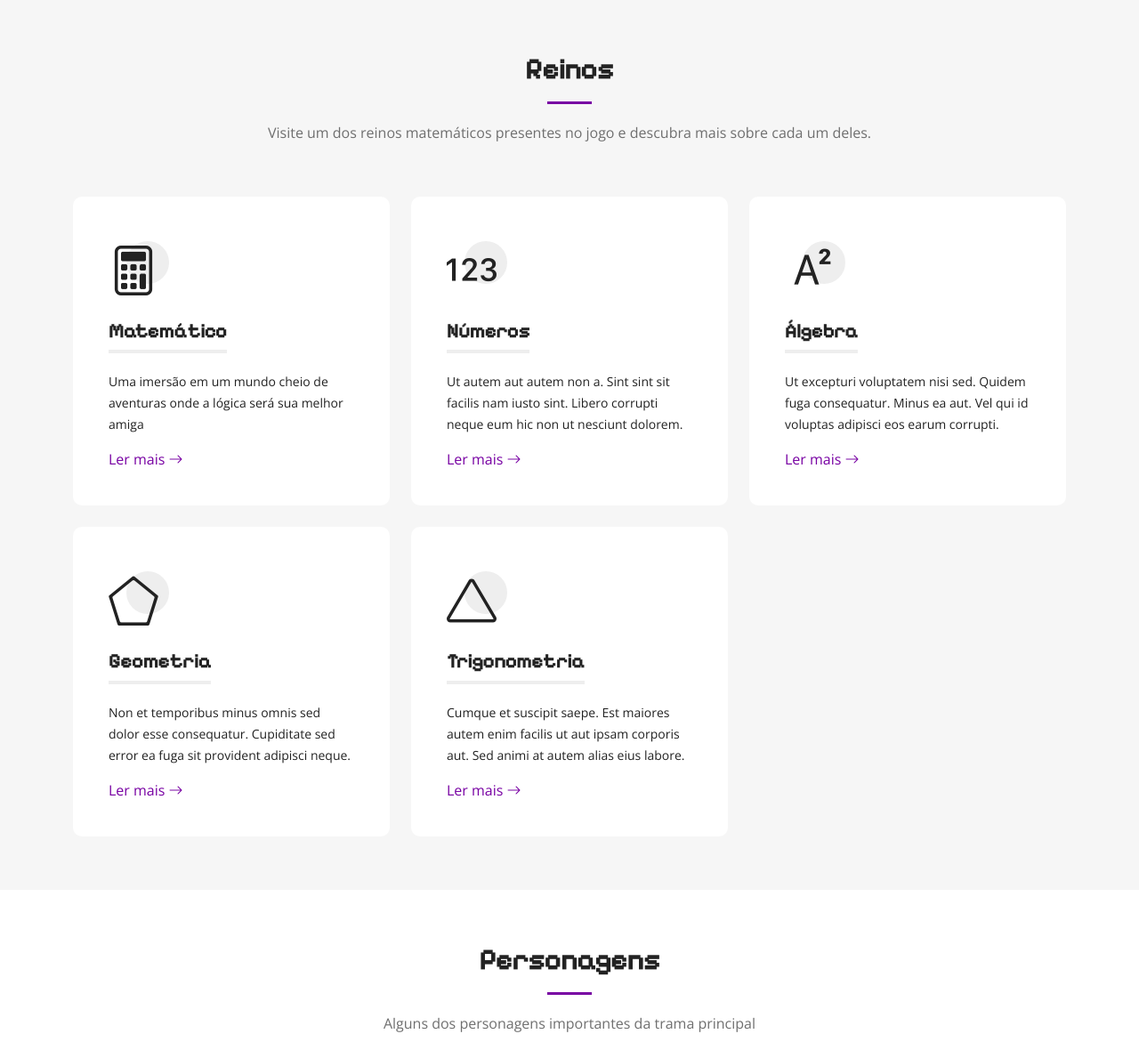
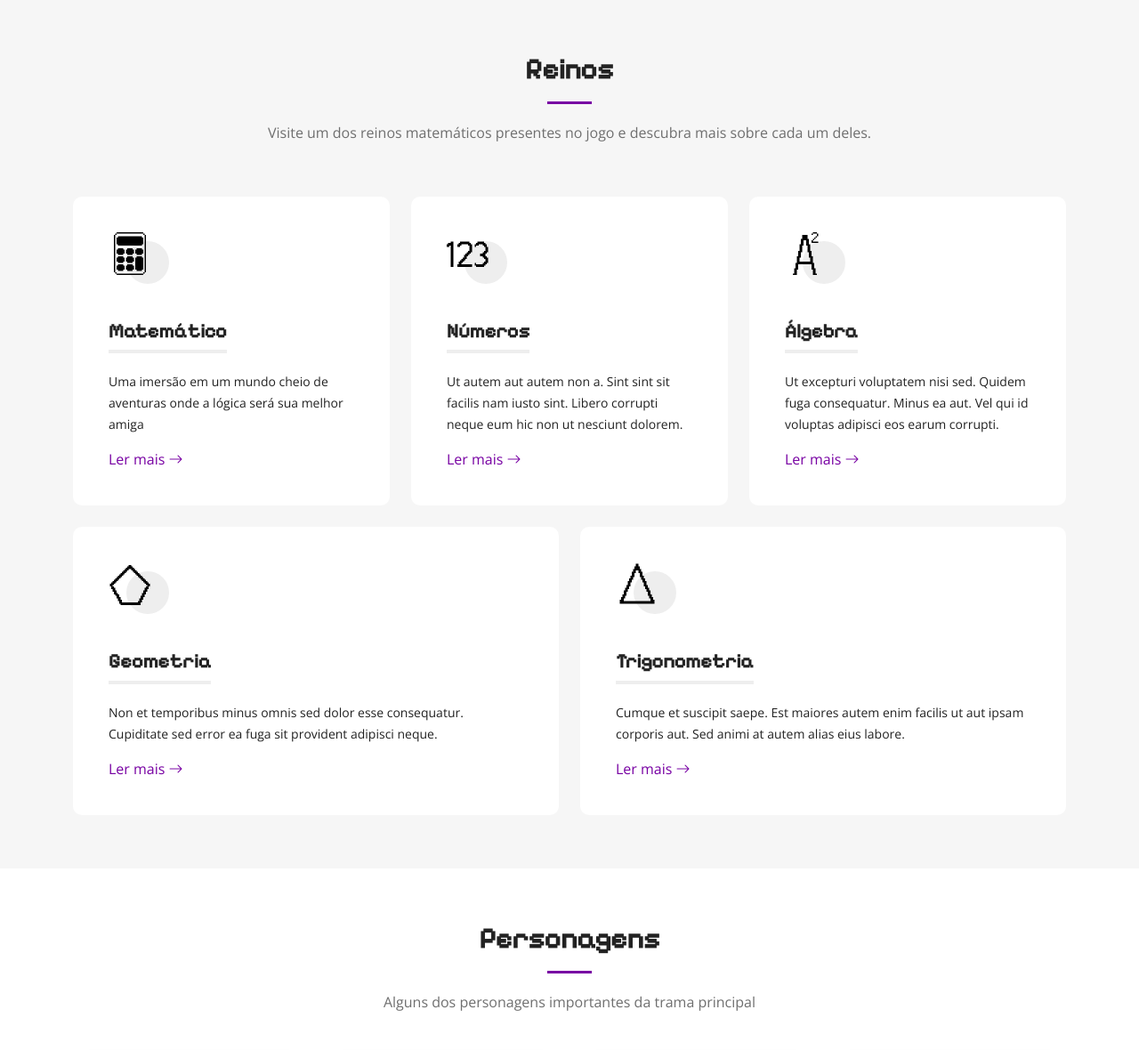
Before and after one commit to GanestGamer11/septandara, a PHP site: page / in a window 1280 px wide. Shown: the part 2551-3731 px from the top of the page at 89% size. Run offline with PHP 8.4, Linux system fonts and the light colour scheme.

Commit message:
disposicao dos icones

```diff
--- a/assets/css/main.css
+++ b/assets/css/main.css
@@ -951,7 +951,7 @@ section {
   margin-bottom: 50px;
 }
 
-.services .service-item .icon i {
+.services .service-item .icon img {
   color: var(--color-default);
   font-size: 56px;
   transition: ease-in-out 0.3s;
--- a/index.html
+++ b/index.html
@@ -187,7 +187,7 @@
           <div class="col-lg-4 col-md-6">
             <div class="service-item  position-relative">
               <div class="icon">
-                <i class="bi bi-calculator"></i>
+                <img src="assets/img/calculadora-icon.png" alt="calculadora" width="100%">
               </div>
               <h3>Matemático</h3>
               <p>Uma imersão em um mundo cheio de aventuras onde a lógica  será sua melhor amiga</p>
@@ -198,7 +198,7 @@
           <div class="col-lg-4 col-md-6">
             <div class="service-item position-relative">
               <div class="icon">
-                <i class="bi bi-123"></i>
+                <img src="assets/img/numeros-icon.png" alt="numeros" width="100%">
               </div>
               <h3>Números</h3>
               <p>Ut autem aut autem non a. Sint sint sit facilis nam iusto sint. Libero corrupti neque eum hic non ut nesciunt dolorem.</p>
@@ -209,7 +209,7 @@
           <div class="col-lg-4 col-md-6">
             <div class="service-item position-relative">
               <div class="icon">
-                <i class="bi bi-superscript"></i>
+                <img src="assets/img/algebra-icon.png" alt="algebra" width="100%">
               </div>
               <h3>Álgebra</h3>
               <p>Ut excepturi voluptatem nisi sed. Quidem fuga consequatur. Minus ea aut. Vel qui id voluptas adipisci eos earum corrupti.</p>
@@ -217,10 +217,10 @@
             </div>
           </div><!-- End Service Item -->
 
-          <div class="col-lg-4 col-md-6">
+          <div class="col-lg-6 col-md-6">
             <div class="service-item position-relative">
               <div class="icon">
-                <i class="bi bi-pentagon"></i>
+                <img src="assets/img/geometria-icon.png" alt="geometria" width="100%">
              </div>
               <h3>Geometria</h3>
               <p>Non et temporibus minus omnis sed dolor esse consequatur. Cupiditate sed error ea fuga sit provident adipisci neque.</p>
@@ -228,10 +228,10 @@
             </div>
           </div><!-- End Service Item -->
 
-          <div class="col-lg-4 col-md-6">
+          <div class="col-lg-6 col-md-6">
             <div class="service-item position-relative">
               <div class="icon">
-                <i class="bi bi-triangle"></i>
+                <img src="assets/img/trigonometria-icon.png" alt="Trigonometria" width="100%">
               </div>
               <h3>Trigonometria</h3>
               <p>Cumque et suscipit saepe. Est maiores autem enim facilis ut aut ipsam corporis aut. Sed animi at autem alias eius labore.</p>
```
